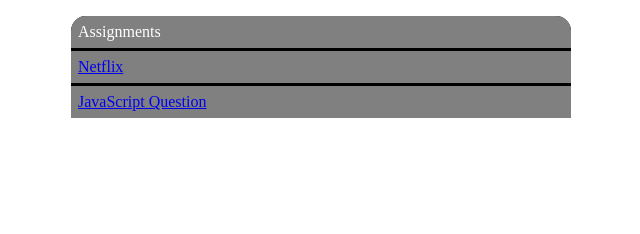
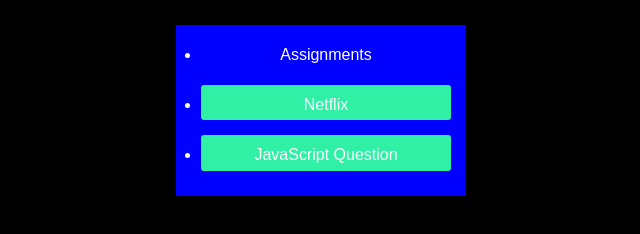
Before and after one commit to olatbuzz/week2-day2, a plain HTML site: page index.html in a window 1280 px wide. Shown: the whole page, without its empty margins (319-959 px from the left). Drawn offline with Linux system fonts and the light colour scheme.

Commit message:
changes in the width of .box from rem to px

```diff
--- a/style.css
+++ b/style.css
@@ -1,27 +1,44 @@
+*{
+    margin:0 ;
+    padding: 0;
+    box-sizing: border-box;
+}
+
+body{
+     background-color: black;
+     color: white;
+     font-family: sans-serif;
+     line-height: 0.8cm;
+} */
+.container{
+    width: 290px;
+    margin: auto;
+}
 .box{
-    background-color: black;
+    background-color: blue;
+    width: 290px;
     margin: auto;
-    width: 500px;
-    border-start-start-radius: 15px;
-    border-start-end-radius: 15px;
+    margin-top: 25px;
+     padding-bottom: 15px;
+    padding-top: 15px;
+    padding-left: 25px;
+    padding-right: 15px;
+    text-align: center;
+}
+a{
+    text-decoration: none;
+    padding-top: 5px;
+    background-color: rgb(48, 240, 166);
+     border-radius: 3px;
+    display: block;
+    text-align: center;
+    color: white;
+    margin-top: 15px;
+    margin-bottom: 10px;
+}
+h3{
+    font-weight: 200;
+    font-size: larger;
+    margin-bottom: 15px;
 
 }
-li{
-    background-color:black;
-    margin: auto;
-    width: 486px;
-    display: block;
-    color: white;
-    list-style-type: none;
-    margin-left:-2.5em;
-}
-.net,.question{
-    background-color: grey;
-    margin-bottom: 3px;
-    padding: 7px;
-}
- .net{
-    border-start-start-radius: 15px;
-    border-start-end-radius: 15px;
-
-}
```
